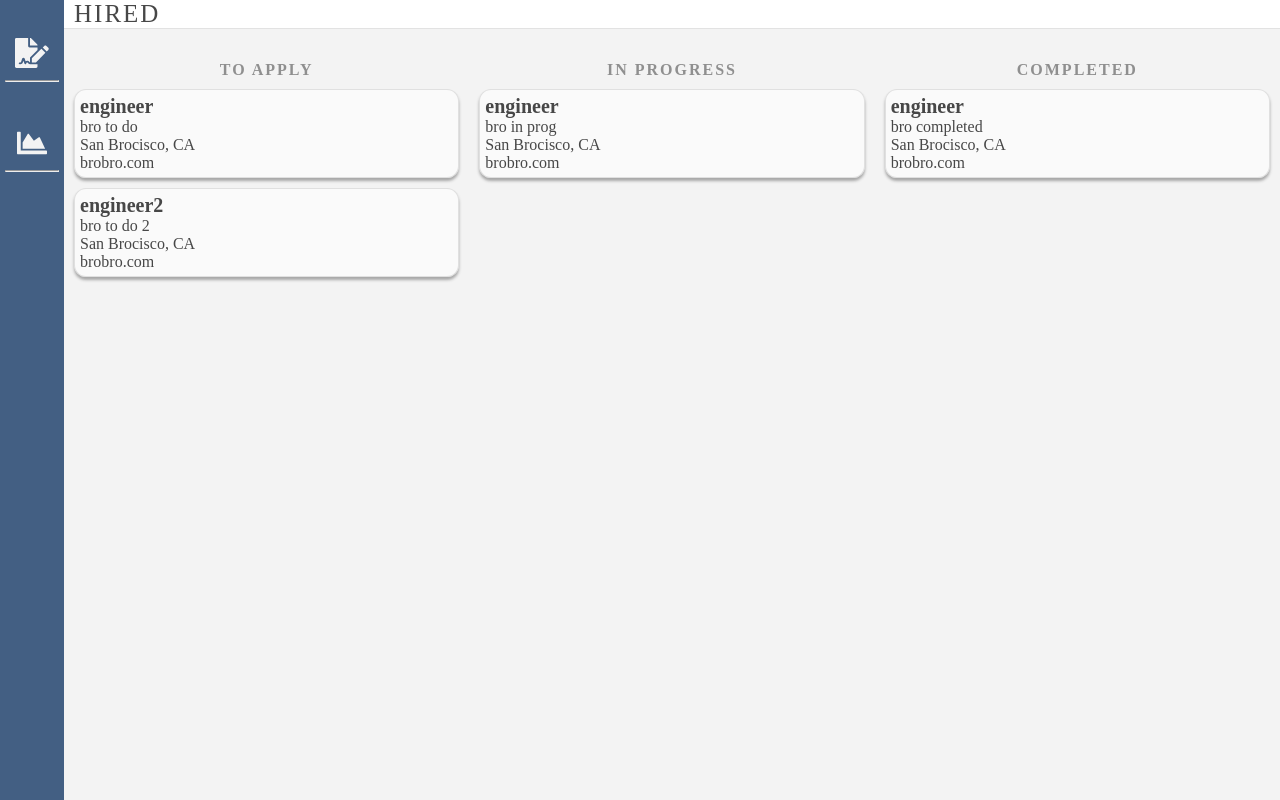
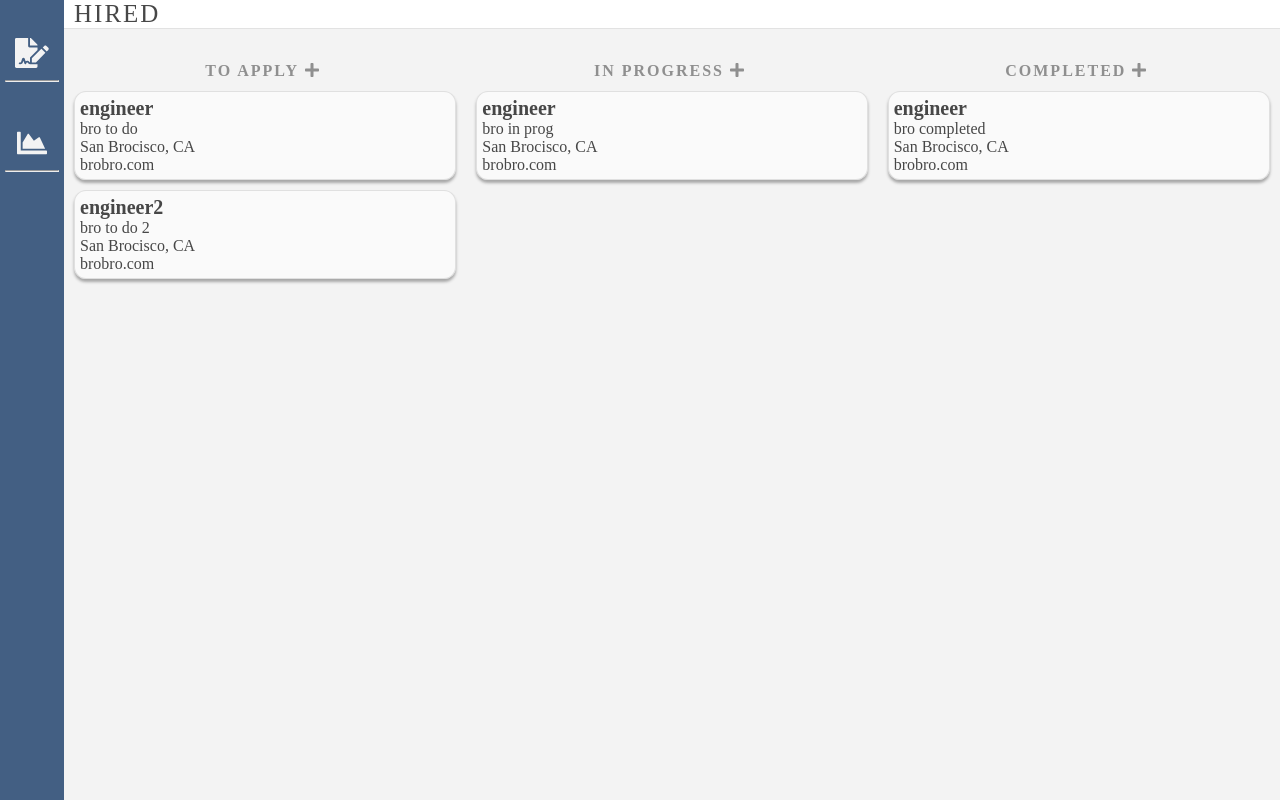
Before and after one commit to jeongle/Hired, a React app: page / in a window 1280 px wide. Built offline with nearby package versions, Linux system fonts and the light colour scheme.

Commit message:
Buttons added

```diff
--- a/client/main/App.jsx
+++ b/client/main/App.jsx
@@ -52,6 +52,7 @@ class App extends Component {
     }
     this.renderApps = this.renderApps.bind(this);
     this.renderPlots = this.renderPlots.bind(this);
+    this.addApp = this.addApp.bind(this);
   }
 
   renderApps() {
@@ -62,10 +63,18 @@ class App extends Component {
     this.setState({showApps: false, showPlots: true});
   }
 
+  addApp(category, job) {
+    this.setState(userData.apps[category].push(job));
+  }
+
   render() {
     let applications, plots;
-    applications = (this.state.showApps) ? <Applications applications={this.state.userData.apps} /> : null;
-    plots = (this.state.showPlots) ? <Plots applications={this.state.userData.apps}/> : null;
+    applications = (this.state.showApps) ?
+      <Applications applications={this.state.userData.apps} addApp={this.addApp}/> :
+      null;
+    plots = (this.state.showPlots) ?
+      <Plots applications={this.state.userData.apps}/> :
+      null;
     return (
       <div>
         <Navbar renderApps={this.renderApps} renderPlots={this.renderPlots}/>
--- a/client/main/Applications.jsx
+++ b/client/main/Applications.jsx
@@ -1,6 +1,11 @@
 import React, { Component } from "react";
 import Job from "./Job.jsx";
+import { library } from "@fortawesome/fontawesome-svg-core";
+import { FontAwesomeIcon } from "@fortawesome/react-fontawesome";
+import { faPlus } from "@fortawesome/free-solid-svg-icons";
 import "./css/Applications.css";
+
+library.add(faPlus);
 
 class Applications extends Component {
   constructor(props) {
@@ -16,7 +21,10 @@ class Applications extends Component {
       <div className="Applications">
         <div className="todo">
           <div className="center">
-            <span>TO APPLY</span>
+            <span>TO APPLY </span>
+            <button type="button" className="plusbutt">
+              <FontAwesomeIcon icon="plus" />
+            </button>
             {this.state.todos.map(todo => (
               <Job todo={todo} key={todo.id} />
             ))}
@@ -24,7 +32,10 @@ class Applications extends Component {
         </div>
         <div className="inProg">
           <div className="center">
-            <span>IN PROGRESS</span>
+            <span>IN PROGRESS </span>
+            <button type="button" className="plusbutt">
+              <FontAwesomeIcon icon="plus" />
+            </button>
             {this.state.inProgs.map(todo => (
               <Job todo={todo} key={todo.id} />
             ))}
@@ -32,7 +43,10 @@ class Applications extends Component {
         </div>
         <div className="completed">
           <div className="center">
-            <span>COMPLETED</span>
+            <span>COMPLETED </span>
+            <button type="button" className="plusbutt">
+              <FontAwesomeIcon icon="plus" />
+            </button>
             {this.state.completeds.map(todo => (
               <Job todo={todo} key={todo.id} />
             ))}
--- a/client/main/Navbar.jsx
+++ b/client/main/Navbar.jsx
@@ -12,13 +12,13 @@ const Navbar = (props) => (
   <div className="Navbar">
     <div className="container">
       <div className="button-contents">
-        <button type="button" onClick={props.renderApps}>
+        <button type="button" className="button" onClick={props.renderApps}>
           <FontAwesomeIcon icon="file-signature" />
         </button>
         <hr></hr>
       </div>
       <div className="button-contents">
-        <button type="button" onClick={props.renderPlots}>
+        <button type="button" className="button" onClick={props.renderPlots}>
           <FontAwesomeIcon icon="chart-area" />
         </button>
         <hr></hr>
--- a/client/main/css/Applications.css
+++ b/client/main/css/Applications.css
@@ -14,3 +14,18 @@ span{
 .center{
   text-align: center;
 }
+
+.plusbutt{
+  cursor: pointer;
+  border: none;
+  background-color: inherit;
+  outline: none;
+  opacity: 1;
+  transition: 0.3s;
+  color: rgba(71, 71, 71, 0.582);
+  font-size: 16px;
+}
+
+.plusbutt:hover{
+  color: rgba(33, 66, 109, 0.836)
+}
--- a/client/main/css/Navbar.css
+++ b/client/main/css/Navbar.css
@@ -23,7 +23,7 @@
   width: 100%;
 }
 
-button {
+.button {
   position: relative;
   display: inline-block;
   cursor: pointer;
@@ -36,7 +36,7 @@ button {
   opacity: 1;
   transition: 0.4s;
 }
-button:hover{
+.button:hover{
   opacity: 0.5;
 }
 
```
